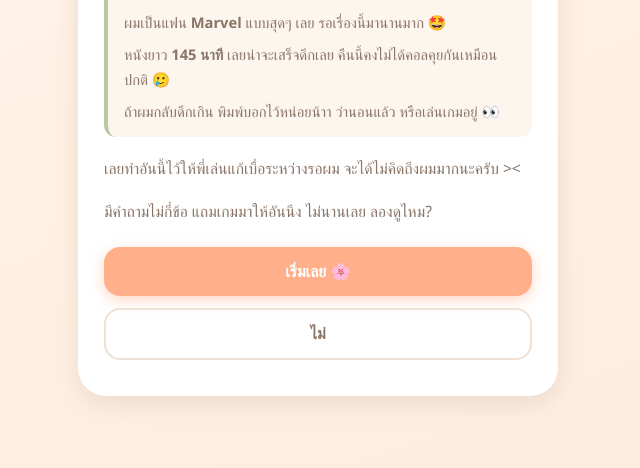
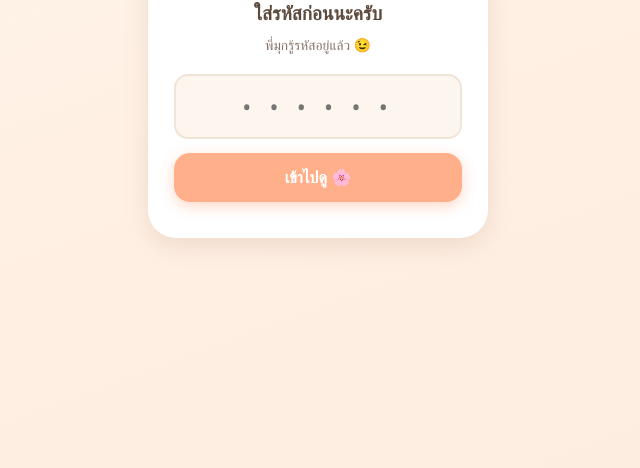
Before and after one commit to Dainovv/mook, a plain HTML site: page index.html in a window 1280 px wide. Shown: the part 332-800 px from the top of the page, without its empty margins (322-962 px from the left). Drawn offline with Linux system fonts and the light colour scheme.

Commit message:
Add a passcode gate in front of the page
Hide the content behind a 6-digit code so someone who finds the repo
or the URL cannot just read it. Client-side only — the code is in the
HTML in plain text, so it stops casual visitors and nothing more.
Unlocking is remembered for the tab via sessionStorage.

```diff
--- a/index.html
+++ b/index.html
@@ -483,6 +483,78 @@
 
   .copy-hint-manual.show { display: block; }
 
+  /* --- Passcode gate --- */
+  .lock {
+    position: fixed;
+    inset: 0;
+    display: flex;
+    align-items: center;
+    justify-content: center;
+    padding: 24px 16px;
+    background: linear-gradient(160deg, var(--cream) 0%, #fff0e3 50%, #fdece0 100%);
+    z-index: 500;
+  }
+
+  .lock.unlocked { display: none; }
+
+  .lock-card {
+    background: var(--white);
+    border-radius: 28px;
+    padding: 36px 26px;
+    box-shadow: var(--shadow);
+    width: 100%;
+    max-width: 340px;
+    text-align: center;
+    animation: fadeUp 0.5s ease;
+  }
+
+  .lock-emoji {
+    font-size: 2.6rem;
+    margin-bottom: 10px;
+  }
+
+  .lock-title {
+    font-size: 1.2rem;
+    margin: 0 0 6px;
+  }
+
+  .lock-hint {
+    font-size: 0.86rem;
+    margin: 0 0 18px;
+  }
+
+  .lock-input {
+    width: 100%;
+    padding: 14px;
+    border: 2px solid #f0e4d6;
+    border-radius: 14px;
+    font-size: 1.5rem;
+    font-family: inherit;
+    text-align: center;
+    letter-spacing: 6px;
+    color: var(--brown);
+    background: var(--cream);
+    margin-bottom: 14px;
+  }
+
+  .lock-input:focus {
+    outline: none;
+    border-color: var(--peach-deep);
+    background: var(--white);
+  }
+
+  .lock-input.shake { animation: shake 0.4s ease; border-color: #e0a5a0; }
+
+  .lock-error {
+    display: none;
+    font-size: 0.84rem;
+    color: #c9635c;
+    font-weight: 700;
+    margin: 0 0 12px;
+  }
+
+  .lock-error.show { display: block; }
+
   /* --- Calendar slides --- */
   .cal-strip {
     display: flex;
@@ -810,7 +882,30 @@
 </head>
 <body>
 
-<div class="app">
+<!-- Passcode gate. This is only a speed bump so a stranger who stumbles
+     on the GitHub repo or the URL cannot just read the page — the code
+     is in this file in plain text, so anyone who views source can find
+     it. Do not put anything genuinely sensitive behind it. -->
+<div class="lock" id="lockScreen">
+  <div class="lock-card">
+    <div class="lock-emoji">🔒</div>
+    <h1 class="lock-title">ใส่รหัสก่อนนะครับ</h1>
+    <p class="lock-hint">พี่มุกรู้รหัสอยู่แล้ว 😉</p>
+    <input
+      type="text"
+      inputmode="numeric"
+      autocomplete="off"
+      maxlength="6"
+      class="lock-input"
+      id="lockInput"
+      placeholder="• • • • • •"
+      aria-label="รหัสผ่าน">
+    <p class="lock-error" id="lockError">ไม่ใช่รหัสนี้น้าา ลองอีกที 👀</p>
+    <button class="btn" onclick="tryUnlock()">เข้าไปดู 🌸</button>
+  </div>
+</div>
+
+<div class="app" id="appRoot" hidden>
   <div class="card">
     <button class="sound-toggle" id="soundToggle" aria-label="เปิด/ปิดเสียง">🔇</button>
 
@@ -989,6 +1084,48 @@
 </audio>
 
 <script>
+/* ---------- Passcode gate ----------
+   Client-side only, so the code below is visible to anyone who reads
+   this file. It exists to keep casual visitors out, nothing more. */
+const PASSCODE = '270769';
+
+function tryUnlock() {
+  const input = document.getElementById('lockInput');
+  const error = document.getElementById('lockError');
+
+  if (input.value.trim() === PASSCODE) {
+    document.getElementById('lockScreen').classList.add('unlocked');
+    document.getElementById('appRoot').hidden = false;
+    try { sessionStorage.setItem('mookUnlocked', '1'); } catch (e) {}
+    return;
+  }
+
+  error.classList.add('show');
+  input.classList.remove('shake');
+  void input.offsetWidth; // restart the shake animation
+  input.classList.add('shake');
+  input.select();
+}
+
+/* Stay unlocked while the tab is open, so a refresh mid-quiz does not
+   ask again. Cleared when the tab closes. */
+(() => {
+  let already = false;
+  try { already = sessionStorage.getItem('mookUnlocked') === '1'; } catch (e) {}
+  if (already) {
+    document.getElementById('lockScreen').classList.add('unlocked');
+    document.getElementById('appRoot').hidden = false;
+  }
+})();
+
+document.getElementById('lockInput').addEventListener('keydown', (e) => {
+  if (e.key === 'Enter') tryUnlock();
+});
+
+document.getElementById('lockInput').addEventListener('input', () => {
+  document.getElementById('lockError').classList.remove('show');
+});
+
 /* ---------- State ---------- */
 const state = {
   quizAnswers: {},
```
Also changed, not shown: 1 other file.
